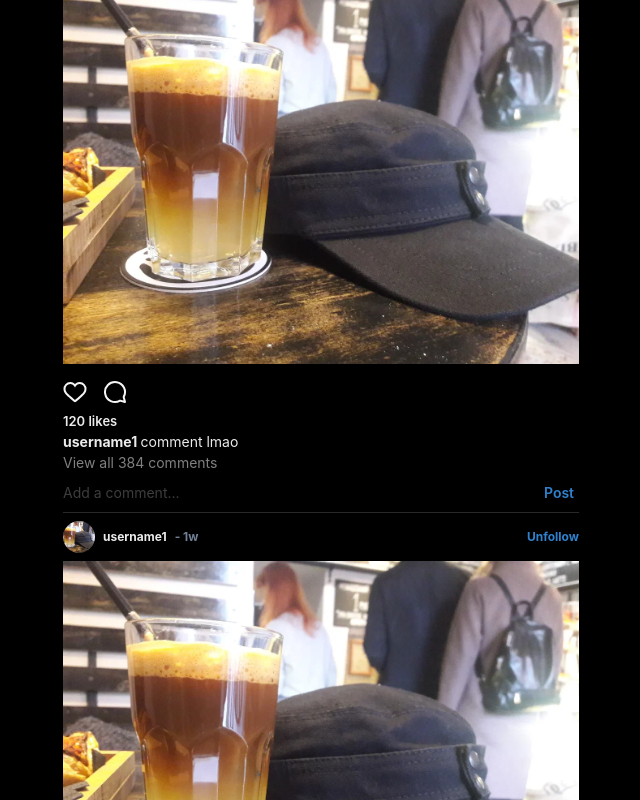
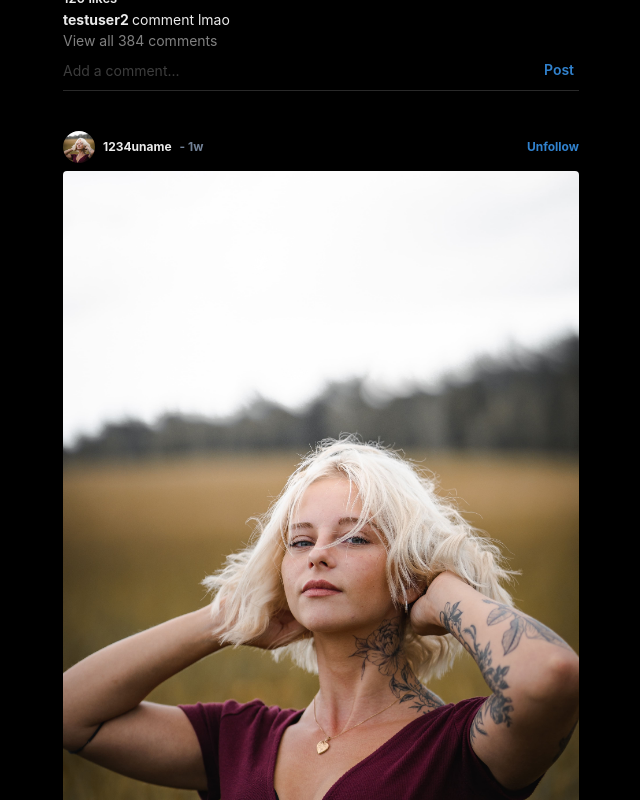
Before and after one commit to Dmitrii-Weaver/instagram2, a React (Vite) app: page / in a window 1280 px wide. Shown: the part 1320-2120 px from the top of the page, without its empty margins (209-849 px from the left). Built offline with nearby package versions, Linux system fonts and the light colour scheme.

Commit message:
posts props added, loading skeleton added

```diff
--- a/src/components/Feedposts/Feedpost.jsx
+++ b/src/components/Feedposts/Feedpost.jsx
@@ -3,14 +3,14 @@
 import { Box, Image } from '@chakra-ui/react'
 import Postfooter from './Postfooter'
 
-const Feedpost = () => {
+const Feedpost = ({username, avatar, img}) => {
     return (
         <>
-        <Postheader />
-        <Box my={2}>
-            <Image src='/img1.png' alt="alt"/>
+        <Postheader username={username} avatar={avatar} />
+        <Box my={2} borderRadius={4} overflow={"hidden"}>
+            <Image src={img} alt="alt"/>
         </Box>
-        <Postfooter />
+        <Postfooter username={username} />
         </>
     )
 }
--- a/src/components/Feedposts/Feedposts.jsx
+++ b/src/components/Feedposts/Feedposts.jsx
@@ -1,14 +1,41 @@
-import { Container } from '@chakra-ui/react'
-import React from 'react'
+import { Box, Container, Flex, Skeleton, SkeletonCircle, VStack } from '@chakra-ui/react'
+import React, { useEffect, useState } from 'react'
 import Feedpost from './Feedpost'
 
 const Feedposts = () => {
+  const [isLoading, setIsLoading] = useState(true)
+
+  useEffect(() => {
+    setTimeout(() => {
+      setIsLoading(false)
+    }, 2000)
+  }, [])
+
   return (
     <Container maxW={"container.sm"} py={10} px={2}>
-        <Feedpost />
-        <Feedpost />
-        <Feedpost />
-        <Feedpost />
+      {isLoading && [0, 1, 2, 3].map((_, idx) => (
+        <VStack key={idx} gap={4} alignItems={"flex-start"} mb={10}>
+          <Flex gap={2}>
+            <SkeletonCircle size={10} />
+            <VStack gap={2} alignItems={"flex-start"}>
+              <Skeleton height={"10px"} w={"200px"}></Skeleton>
+              <Skeleton height={"10px"} w={"200px"}></Skeleton>
+            </VStack>
+          </Flex>
+          <Skeleton w={"full"}>
+            <Box h={"500px"}>123</Box>
+          </Skeleton>
+        </VStack>
+      ))}
+
+      {!isLoading && (
+        <>
+          <Feedpost username="username1" avatar="/img1.png" img="/img1.png" />
+          <Feedpost username="testuser2" avatar="/img2.png" img="/img2.png" />
+          <Feedpost username="1234uname" avatar="/img3.png" img="/img3.png" />
+          <Feedpost username="keklmao2" avatar="/img4.png" img="/img4.png" />
+        </>
+      )}
     </Container>
   )
 }
--- a/src/components/Feedposts/Postfooter.jsx
+++ b/src/components/Feedposts/Postfooter.jsx
@@ -2,7 +2,7 @@
 import React, { useState } from 'react'
 import { CommentLogo, NotificationsLogo, SearchLogo, UnlikeLogo } from '../../assets/constants'
 
-const Postfooter = () => {
+const Postfooter = ({username}) => {
   const [liked, setLiked] = useState(false)
   const [likes, setLikes] = useState(120)
 
@@ -18,7 +18,7 @@
   }
 
   return (
-    <Box my={2}>
+    <Box mb={10}>
       <Flex alignItems={"center"} gap={4} w={"full"} pt={0} mb={2} mt={4}>
         <Box onClick={handleLike} cursor={"pointer"} fontSize={18}>
           {!liked ? (<NotificationsLogo />) : (<UnlikeLogo />)}
@@ -32,7 +32,7 @@
       </Text>
 
       <Text fontSize="sm" fontWeight={700}>
-        username1 {" "}
+        {username} {" "}
         <Text as="span" fontWeight={400}>
           comment lmao
         </Text>
--- a/src/components/Feedposts/Postheader.jsx
+++ b/src/components/Feedposts/Postheader.jsx
@@ -1,13 +1,13 @@
 import { Avatar, Box, Flex, Text, transition } from '@chakra-ui/react'
 import React from 'react'
 
-const Postheader = () => {
+const Postheader = ({username, avatar}) => {
     return (
         <Flex justifyContent={"space-between"} alignItems={"center"} w={"full"} my={2}>
             <Flex alignItems={"center"} gap={2}>
-                <Avatar src='/img1.png' alt="user pfp" size={"sm"} />
+                <Avatar src={avatar} alt="user pfp" size={"sm"} />
                 <Flex fontSize={12} fontWeight={"bold"} gap={2}>
-                    username1
+                    {username}
                     <Box color={"gray.500"}>
                         - 1w
                     </Box>
```
